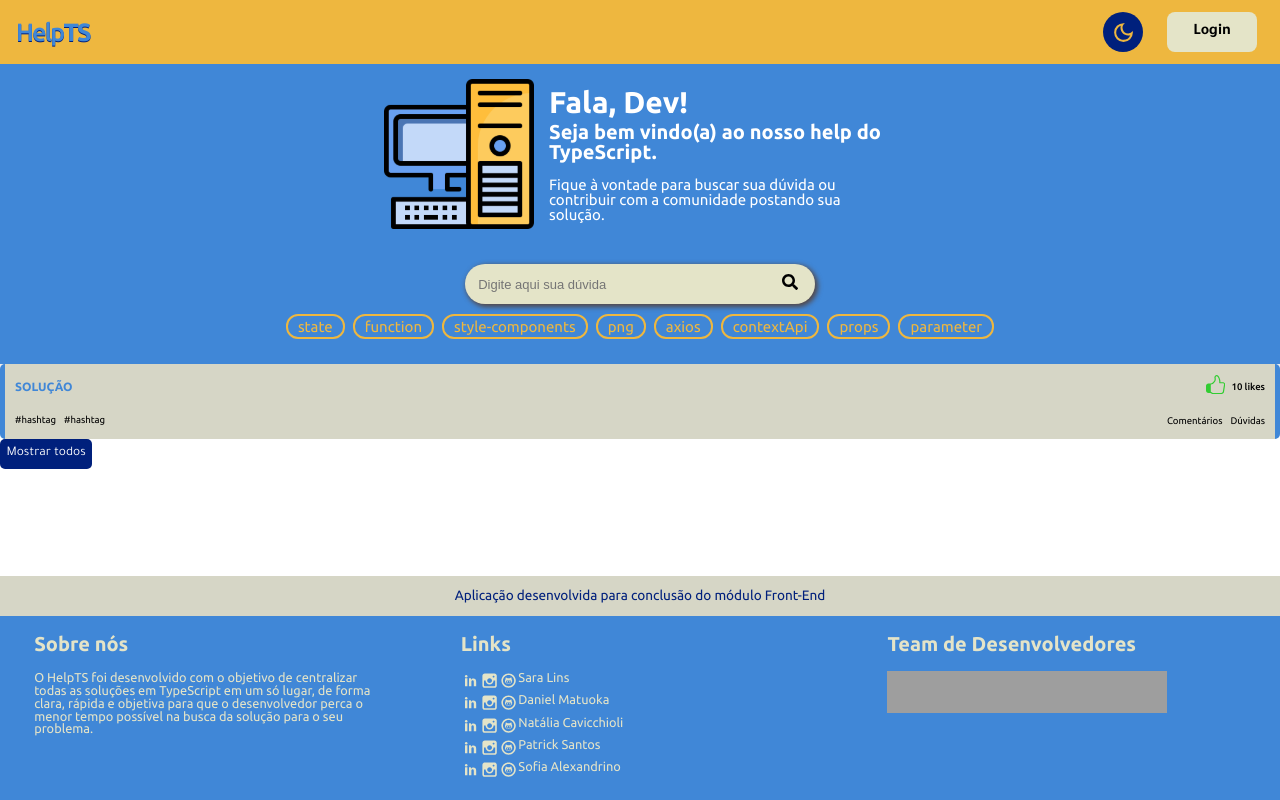
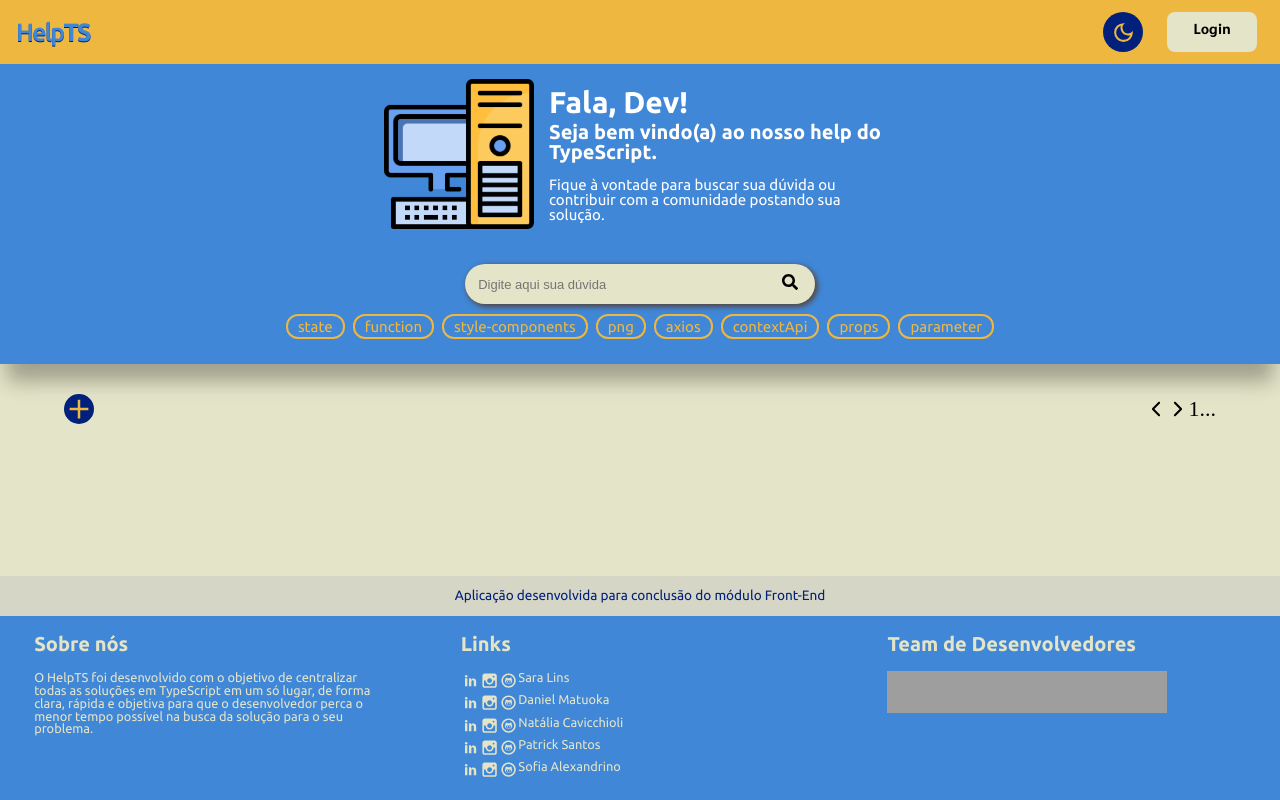
Before and after one commit to projeto-front-end-g5/HelpTS, a React (Create React App) app: page /dashboard in a window 1280 px wide. Built offline with nearby package versions, Linux system fonts and the light colour scheme; grey boxes are pictures that could not be loaded.

Commit message:
fix: NavCard concluído

```diff
--- a/src/components/Footer/style.ts
+++ b/src/components/Footer/style.ts
@@ -8,22 +8,22 @@ export const Container = styled.div`
   bottom: 0rem;
   height: 14rem;
 
-    .div-one{
+  .div-one {
     display: flex;
     align-items: center;
     justify-content: center;
-        height:2.5rem;
+    height: 2.5rem;
     border: none;
     background-color: var(--grey-card);
 
-        > h1{
+    > h1 {
       color: var(--blue-dark);
       font-size: 0.85rem;
       font-family: 'Ubuntu';
     }
   }
 
-    .div-two{
+  .div-two {
     display: flex;
     align-items: center;
     height: 11.5rem;
@@ -31,136 +31,126 @@ export const Container = styled.div`
     justify-content: space-around;
   }
 
-    .section-one{
+  .section-one {
+    display: flex;
+    flex-direction: column;
+    justify-content: space-around;
+    width: 28%;
+    height: 100%;
+  }
+
+  .section-two {
     display: flex;
     flex-direction: column;
     justify-content: space-around;
     width: 28%;
     height: 100%;
 
+    > ul {
+      > li {
+        display: flex;
+        > a > img {
+          width: 1.25rem;
+          color: var(--grey-light);
+        }
+      }
+    }
   }
 
-    .section-two{
+  .section-three {
     display: flex;
     flex-direction: column;
     justify-content: space-around;
     width: 28%;
     height: 100%;
 
-        >ul{
-            >li{
+    > ul {
       display: flex;
-                 >a >img{
-                    width: 1.25rem;
-                    color: var(--grey-light);
-                }
-
-            }
-        }
-
-    }
-
-    .section-three{
-        display: flex;
-        flex-direction: column;
-        justify-content: space-around;
-        width: 28%;
-        height: 100%;
-
-        >ul{
-            display: flex;
-            >li{
-
+      > li {
       }
     }
   }
-        color:(--black);
+  color: (--black);
 
-    .title{
+  .title {
     color: var(--grey-light);
     font-size: 1.25rem;
     font-weight: 600;
     font-family: 'Ubuntu';
-
   }
-    .text{
+  .text {
     color: var(--grey-light);
     font-size: 0.8rem;
     font-family: 'Ubuntu';
   }
 
-    .icon{
+  .icon {
     font-size: 1.2rem;
     border: none;
     color: var(--grey-light);
   }
-    .dev-photos{
+  .dev-photos {
     width: 3.5rem;
     color: var(--grey-light);
   }
 
-    .divTitle{
+  .divTitle {
     height: 30%;
     width: 100%;
     display: flex;
     flex-direction: row;
     align-items: center;
   }
-    .divbottom{
+  .divbottom {
     height: 70%;
     width: 100%;
     display: flex;
     flex-direction: row;
   }
-    .ulPhotos{
-        display:flex;
+  .ulPhotos {
+    display: flex;
   }
-    .liLinks{
+  .liLinks {
     display: flex;
   }
   @media (max-width: 610px) {
-        .div-two{
+    .div-two {
       width: 100%;
       height: auto;
       flex-direction: column;
     }
 
-        .ulPhotos{
-            flex-wrap:wrap;
+    .ulPhotos {
+      flex-wrap: wrap;
     }
-        .section-one{
+    .section-one {
       width: 90%;
     }
-        .section-two{
+    .section-two {
       width: 90%;
     }
-        .section-three{
+    .section-three {
       width: 90%;
     }
-        .divTitle{
+    .divTitle {
       width: 100%;
     }
-        .divbottom{
+    .divbottom {
       width: 100%;
     }
-        .title{
+    .title {
       font-size: 1rem;
     }
-        .text{
+    .text {
       font-size: 0.6rem;
     }
-        .dev-photos{
+    .dev-photos {
       width: 2.5rem;
-
-    }
-
-    }
-    @media ( max-width: 940px) {
-        .ulPhotos{
-            flex-wrap:wrap;
     }
   }
-
-
-
+  @media (max-width: 940px) {
+    .ulPhotos {
+      flex-wrap: wrap;
+    }
+  }
 `;
--- a/src/components/NavCard/index.tsx
+++ b/src/components/NavCard/index.tsx
@@ -0,0 +1,22 @@
+import { IoIosArrowBack, IoIosArrowForward, IoMdAdd } from 'react-icons/io';
+import { useDashboardContext } from '../../contexts/dashboard/dashboard';
+import { NavTypesContainer } from './style';
+
+function NavCard() {
+  const { counter, increase, decrease } = useDashboardContext();
+  return (
+    <NavTypesContainer>
+      <div className='create--type'>
+        <IoMdAdd />
+      </div>
+      <div className='nav--params'>
+        <IoIosArrowBack onClick={() => decrease()} />
+        <IoIosArrowForward onClick={() => increase()} />
+        <p>{counter}</p>
+        <span>...</span>
+      </div>
+    </NavTypesContainer>
+  );
+}
+
+export default NavCard;
--- /dev/null
+++ b/src/components/NavCard/style.ts
@@ -0,0 +1,45 @@
+import styled from 'styled-components';
+
+export const NavTypesContainer = styled.div`
+  display: flex;
+  justify-content: space-between;
+  align-items: center;
+
+  margin-top: 30px;
+
+  width: 90%;
+
+  .create--type {
+    display: flex;
+    align-items: center;
+
+    font-size: 20px;
+
+    width: fit-content;
+    height: fit-content;
+
+    border-radius: 50%;
+
+    color: var(--yellow);
+    background-color: var(--blue-dark);
+
+    @media (min-width: 600px) {
+      font-size: 25px;
+    }
+
+    @media (min-width: 1024px) {
+      font-size: 30px;
+      font-weight: 800;
+    }
+  }
+
+  .nav--params {
+    display: flex;
+
+    font-size: 18px;
+
+    @media (min-width: 600px) {
+      font-size: 22px;
+    }
+  }
+`;
--- a/src/contexts/dashboard/dashboard.tsx
+++ b/src/contexts/dashboard/dashboard.tsx
@@ -8,8 +8,12 @@ interface IDashboardData {
   tags: string[];
   darkMode: boolean;
   user: boolean;
+  counter: number;
   DarkLight(): void;
   UserExists(): void;
+  increase(): void;
+  decrease(): void;
+  setCounter: React.Dispatch<React.SetStateAction<number>>;
   setDarkMode: React.Dispatch<React.SetStateAction<boolean>>;
   setUser: React.Dispatch<React.SetStateAction<boolean>>;
   setTags: React.Dispatch<React.SetStateAction<string[]>>;
@@ -18,6 +22,9 @@ interface IDashboardData {
 const DashboardContext = createContext<IDashboardData>({} as IDashboardData);
 
 const DashboardProvider = ({ children }: IDashboardProps) => {
+  const [darkMode, setDarkMode] = useState(false);
+  const [user, setUser] = useState(false);
+  const [counter, setCounter] = useState(1);
   const [tags, setTags] = useState<string[]>([
     'state',
     'function',
@@ -28,8 +35,14 @@ const DashboardProvider = ({ children }: IDashboardProps) => {
     'props',
     'parameter',
   ]);
-  const [darkMode, setDarkMode] = useState(false);
-  const [user, setUser] = useState(false);
+
+  function increase() {
+    return counter < 5 ? setCounter(counter + 1) : setCounter(counter);
+  }
+
+  function decrease() {
+    return counter === 1 ? setCounter(counter) : setCounter(counter - 1);
+  }
 
   function DarkLight() {
     return darkMode ? setDarkMode(false) : setDarkMode(true);
@@ -50,6 +63,10 @@ const DashboardProvider = ({ children }: IDashboardProps) => {
         UserExists,
         tags,
         setTags,
+        counter,
+        setCounter,
+        increase,
+        decrease,
       }}
     >
       {children}
--- a/src/pages/Dashboard/index.tsx
+++ b/src/pages/Dashboard/index.tsx
@@ -1,19 +1,24 @@
 import DashboardDescription from '../../components/DashboardDescription';
 import Footer from '../../components/Footer';
 import Header from '../../components/Header';
+import NavCard from '../../components/NavCard';
 import SolutionCard from '../../components/SolutionCard';
-import { ButtonAll } from './styles';
+import { ButtonAll, DashboardContainer } from './styles';
 
 const Dashboard = () => (
-  <>
+  <DashboardContainer>
     <Header />
 
     <DashboardDescription />
 
-    <SolutionCard />
-    <ButtonAll>Mostrar todos</ButtonAll>
+    <NavCard />
+
+    {/* <SolutionCard /> */}
+
+    {/* <ButtonAll>Mostrar todos</ButtonAll> */}
+
     <Footer targetType='_blank' />
-  </>
+  </DashboardContainer>
 );
 
 export default Dashboard;
--- a/src/pages/Dashboard/styles.ts
+++ b/src/pages/Dashboard/styles.ts
@@ -1,4 +1,14 @@
 import styled from 'styled-components';
+
+export const DashboardContainer = styled.div`
+  display: flex;
+  flex-direction: column;
+  justify-content: center;
+  align-items: center;
+
+  width: 100%;
+  height: 100%;
+`;
 
 export const ButtonAll = styled.button`
   border: none;
--- a/src/styles/global.ts
+++ b/src/styles/global.ts
@@ -14,6 +14,7 @@ export default createGlobalStyle`
 --white: #FFFFFF;
 --black: #000000;
 }
+
 
 
 html, body, div, span, object, iframe,
@@ -49,6 +50,8 @@ footer, header, hgroup, menu, nav, section {
 }
 body {
 	line-height: 1;
+	background-color: var( --grey-light);
+
 }
 ol, ul {
 	list-style: none;
```
Lines whose indentation alone changed are shown as unchanged.
